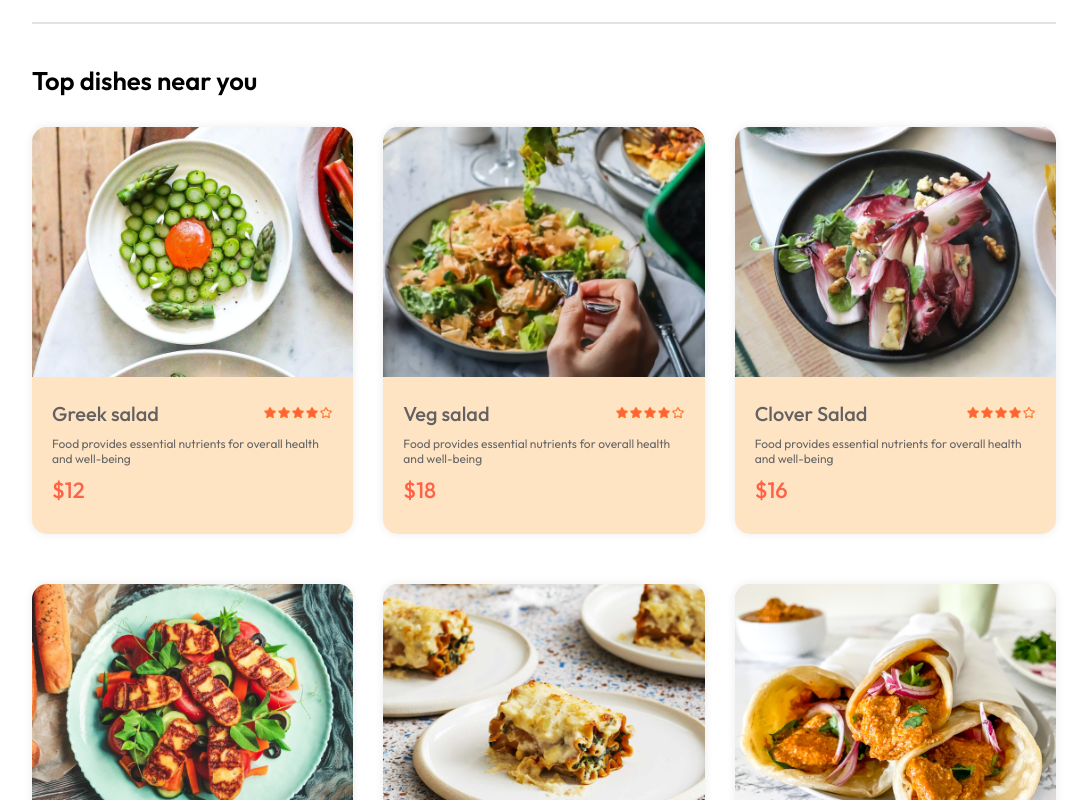
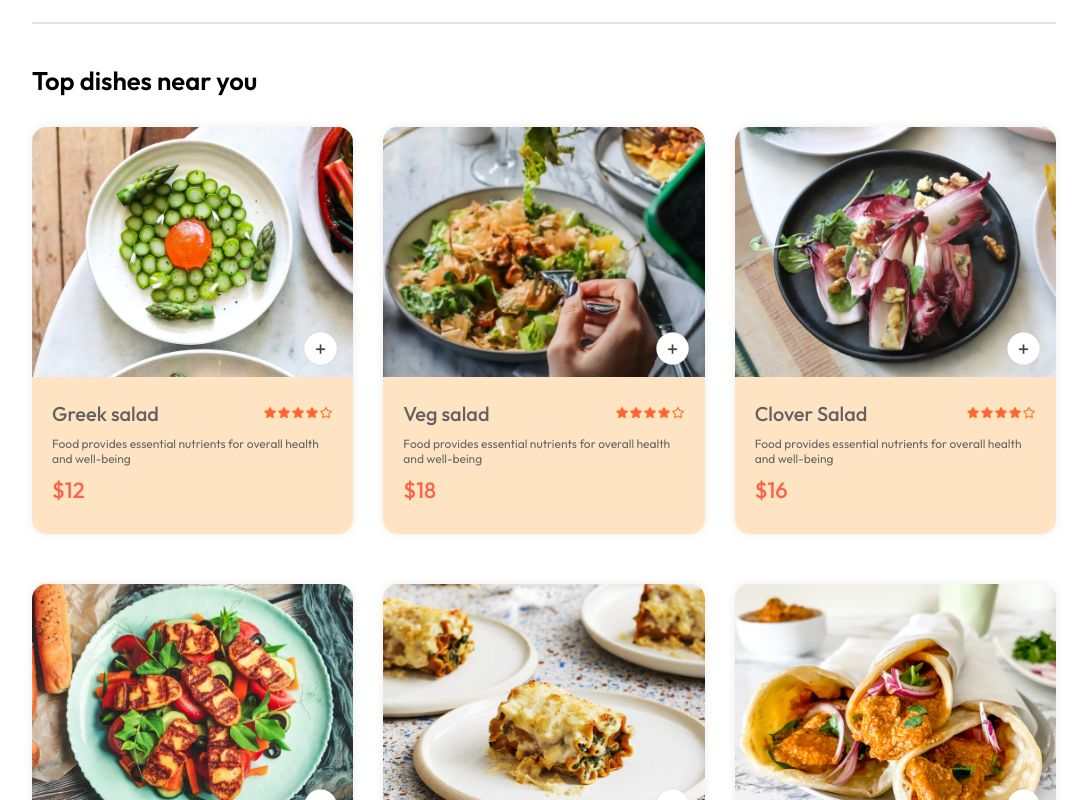
Before and after one commit to Nishara-Sewminie/Food-Order-System, a React (Vite) app in the folder frontend/: page / in a window 1280 px wide. Shown: the part 900-1700 px from the top of the page, without its empty margins (96-1183 px from the left). Built offline with nearby package versions, Linux system fonts and the light colour scheme; a web font is replaced by a local one.

Commit message:
Counter added

```diff
--- a/frontend/src/components/FoodItem/FoodItem.css
+++ b/frontend/src/components/FoodItem/FoodItem.css
@@ -38,3 +38,25 @@
     font-weight: 500;
     margin: 10px 0px;
 }
+.food-item-img-container{
+    position: relative;
+}
+.food-item-img-container .add{
+    width: 35px;
+    position: absolute;
+    bottom: 15px;
+    right: 15px;
+    cursor: pointer;
+    border-radius: 50%;
+}
+.food-item-counter{
+    position: absolute;
+    bottom: 15px;
+    right: 15px;
+    display: flex;
+    align-items: center;
+    gap: 10px;
+    padding: 6px;
+    border-radius: 50px;
+    background-color:white;
+}
--- a/frontend/src/components/FoodItem/FoodItem.jsx
+++ b/frontend/src/components/FoodItem/FoodItem.jsx
@@ -1,13 +1,25 @@
-import React from 'react';
+import React, { useState } from 'react';
 import './FoodItem.css'
 import { assets } from '../../assets/assets';
 
 const FoodItem = ({ id, name, price, description, image }) => {
+
+    const [itemCount, setItemCount] = useState(0)
+
     return (
         <div className='food-item'>
 
             <div className="food-item-img-container">
                 <img src={image} alt="" className="food-item-image" />
+                {!itemCount
+                    ? <img className='add' onClick={() => setItemCount(prev => prev + 1)} src={assets.add_icon_white} alt='' />
+                    : <div className='food-item-counter'>
+                        <img onClick={()=>setItemCount(prev=>prev-1)} src={assets.remove_icon_red} alt=''/>
+                        <p>{itemCount}</p>
+                        <img onClick={()=>setItemCount(prev=>prev+1)} src={assets.add_icon_green} alt=''/>
+                    </div>
+                }
+
             </div>
             <div className="food-item-info">
                 <div className="food-item-name-rating">
```
